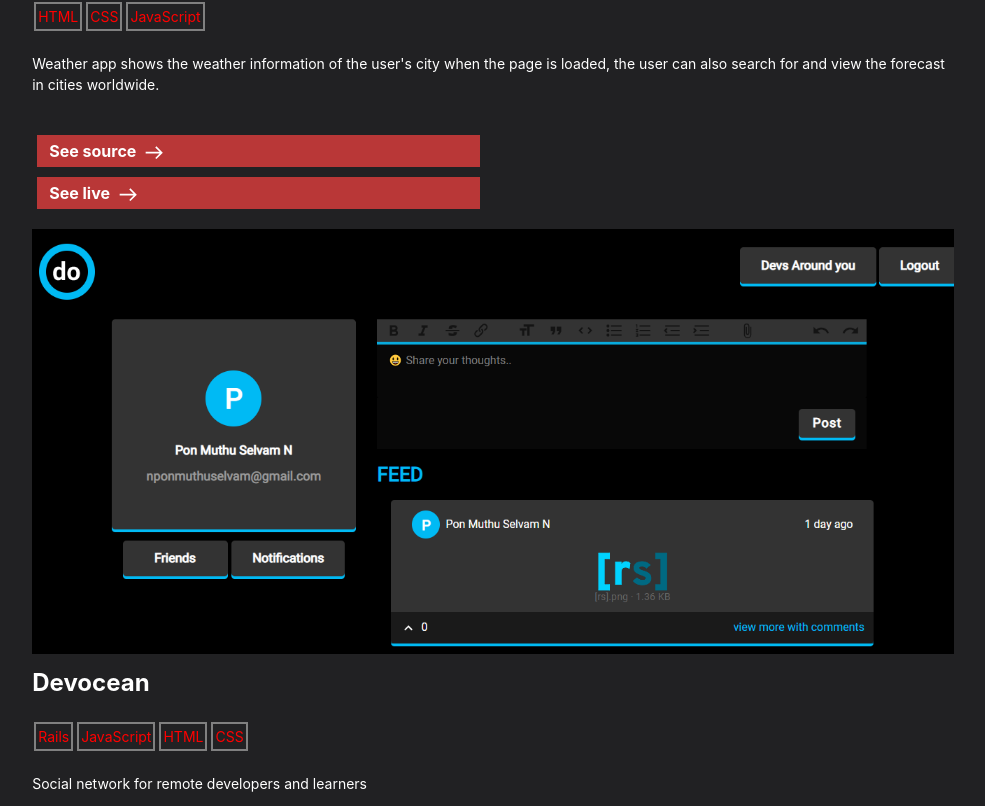
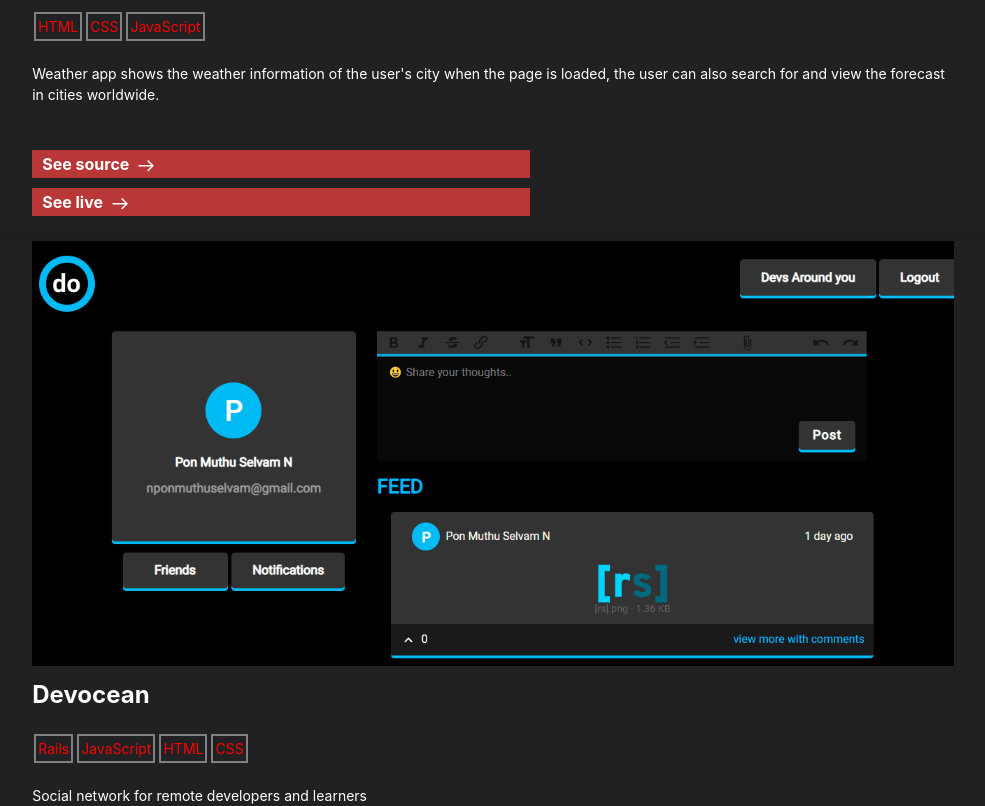
Before and after one commit to Abdusaid10/personal-portfolio, a React (Create React App) app: page / in a window 1280 px wide. Shown: the part 1215-2021 px from the top of the page, without its empty margins (147-1132 px from the left). Built offline with nearby package versions, Linux system fonts and the light colour scheme.

Commit message:
fix style of see project button

```diff
--- a/src/assets/styles/project.css
+++ b/src/assets/styles/project.css
@@ -7,7 +7,7 @@
   justify-items: center;
   align-items: center;
   /* margin: 10px 25px; */
-  /* margin: 0 auto; */
+  margin: 0 auto;
   padding: 0;
   /* flex: 0 0 50%; */
   width: 100%;
@@ -21,6 +21,7 @@
   align-items: center;
   /* flex: 0 0 50%; */
   background-color:#212123;
+  margin-top: 10px;
   width: 90%;
 }
 
@@ -60,14 +61,14 @@
   vertical-align: middle;
   font-weight: bold;
   font-size: 16px;
-  margin: 5px;
-  padding: 4px;
-  width: 80%;
+  margin-top: 10px;
+  padding: 2px;
+  width: 90%;
 }
 
 .see-project svg {
-  width: 20px;
-  height: 20px;
+  width: 18px;
+  height: 18px;
 }
 
 .see-project:hover {
--- a/src/components/Project.js
+++ b/src/components/Project.js
@@ -17,7 +17,7 @@ const Project = ({ project }) => (
       <div className="links">
         <a href={project.srcLink} className="see-project" target="_blank" rel="noreferrer">
           <spna className="p-1 m-1">See source</spna>
-          <svg width="24" height="24" viewBox="0 0 24 24" fill="none" xmlns="http://www.w3.org/2000/svg">
+          <svg viewBox="0 0 24 24" fill="none" xmlns="http://www.w3.org/2000/svg">
             <path d="M18.7423 10.6265L13.4834 5.36758L14.8976 3.95337L22.5707 11.6265L14.8976 19.2996L13.4834 17.8854L18.7422 12.6265H2L2 10.6265H18.7423Z" fill="white" />
           </svg>
         </a>
```
